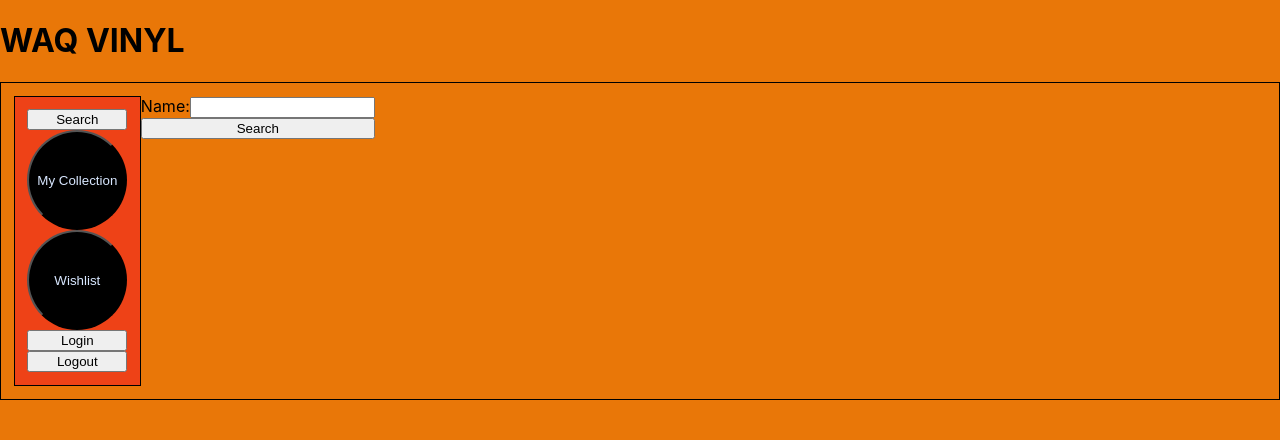
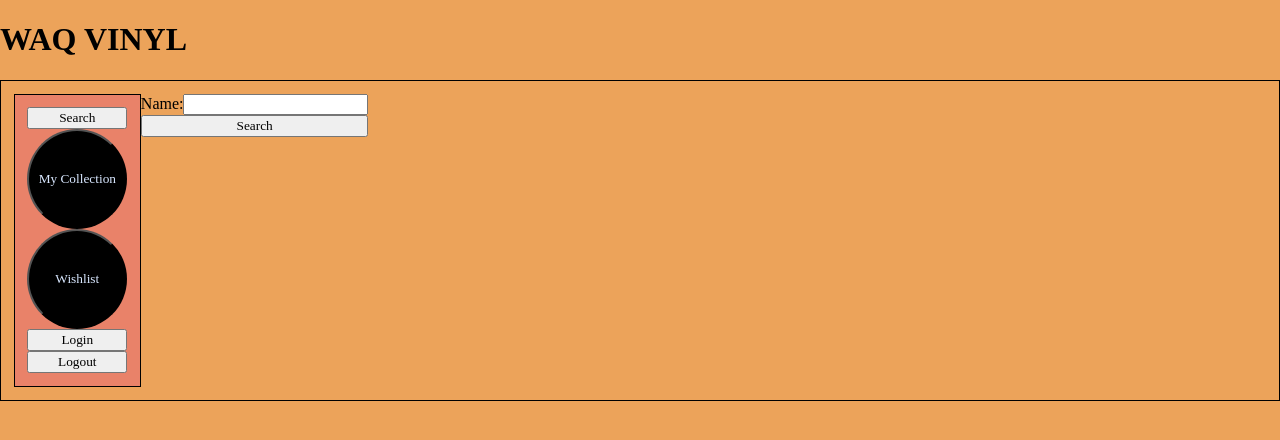
Before and after one commit to ajhutchins/WAQ_Vinyl_Front_End, a React (Create React App) app: page / in a window 1280 px wide. Shown: the top 440 px of the page. Built offline with nearby package versions, Linux system fonts and the light colour scheme.

Commit message:
cleaned up the dev branch

```diff
--- a/src/App.js
+++ b/src/App.js
@@ -82,8 +82,8 @@ class App extends Component {
 
   render() {
     return(
-      <div className='container'>
-        <h1>WAQ VINYL</h1>
+      <div>
+        <h1 className="app-title">WAQ VINYL</h1>
         <div className="users-nav-content-container">
         <NavBar getCollection={ () => this.getCollection() }/>
         <form className="discogs-search-form-container" onSubmit={this.handleSearchDiscogsSubmit}>
--- a/src/index.css
+++ b/src/index.css
@@ -1,6 +1,6 @@
 body {
   margin: 0;
-  background-color: #E97708;
+  background-color: #eca35a !important;
   font-family: -apple-system, BlinkMacSystemFont, 'Segoe UI', 'Roboto', 'Oxygen',
     'Ubuntu', 'Cantarell', 'Fira Sans', 'Droid Sans', 'Helvetica Neue',
     sans-serif;
@@ -17,7 +17,7 @@ code {
   display: flex;
   flex-direction: column;
   border: solid 1px;
-  background-color: #EE4217;
+  background-color: #e98269;
   padding: 1%;
 }
 
@@ -56,3 +56,12 @@ code {
   background-color: #000000;
   color: #D8E7FF;
 }
+
+.app-title, button, label {
+  font-family: 'Caveat', cursive;
+}
+
+/* button, label {
+  height: 25px;
+  padding: 0 10px;
+} */
```
